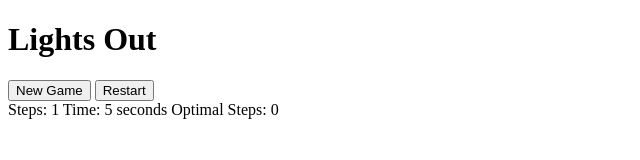
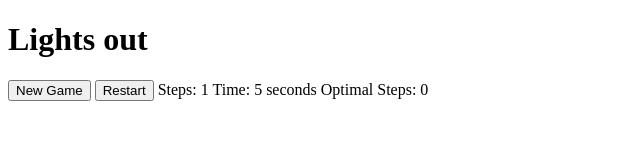
Before and after one commit to Vasyl-Havryliuk/WEB, a plain HTML site: page PracticalWork14/index.html in a window 1280 px wide. Shown: the whole page, without its empty margins (0-640 px from the left). Drawn offline with Linux system fonts and the light colour scheme.

Commit message:
index.html

```diff
--- a/PracticalWork14/index.html
+++ b/PracticalWork14/index.html
@@ -7,18 +7,14 @@
     <link rel="stylesheet" href="style.css">
 </head>
 <body>
-     <div class="container">
-        <h1>Lights Out</h1>
-        <div class="game-area" id="container"></div>
-        <div id="game-controls">
-            <button onclick="newGame()">New Game</button>
-            <button onclick="restart()">Restart</button>
-            <div class="info">
-                <span>Steps: <span id="steps">0</span></span>
-                <span>Time: <span id="timer">0</span> seconds</span>
-                <span>Optimal Steps: <span id="optimalSteps">0</span></span>
-            </div>
-        </div>
+    <h1>Lights out</h1>
+    <div class="container" id="container"></div>
+    <div>
+        <button onclick="newGame()">New Game</button>
+        <button onclick="restart()">Restart</button>
+        <span>Steps: <span id="steps">0</span></span>
+        <span>Time: <span id="timer">0</span> seconds</span>
+        <span>Optimal Steps: <span id="optimalSteps">0</span></span>
     </div>
     <script src="script.js"></script>
 </body>
```
